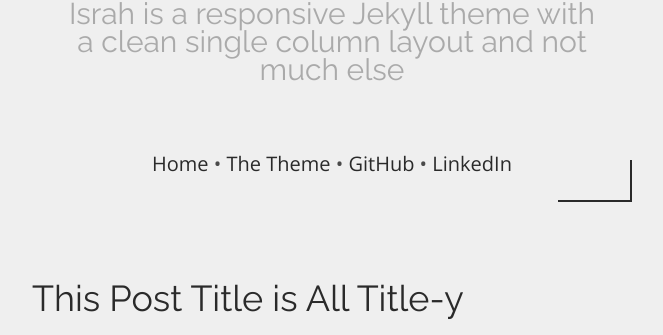
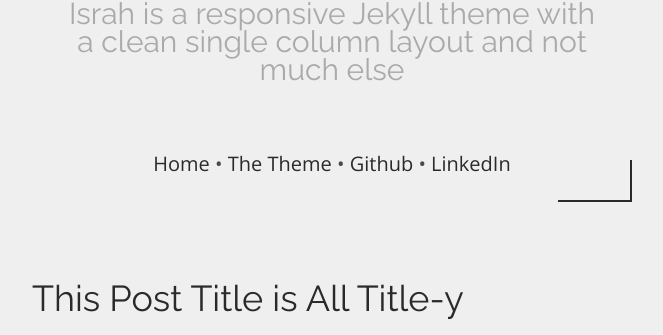
Before and after one commit to ezrasavard/israh-jekyll-theme, a Jekyll site: the page built from index.html, in a window 1280 px wide. Shown: the part 234-569 px from the top of the page, without its empty margins (308-971 px from the left). Built offline with Jekyll 4.4.1, drawn with Linux system fonts in a browser that asks for light colours; some web fonts are replaced; the list of posts is cut into pages by our own code.

Commit message:
more config less code for topbar

```diff
--- a/_config.yml
+++ b/_config.yml
@@ -3,9 +3,24 @@ email: git@ezrasavard.com
 greeting: Israh Theme Demo
 description: > # this means to ignore newlines until another tag
     Israh is a responsive Jekyll theme with a clean single column layout and not much else
-github:  ezrasavard
-linkedin: ezrasavard
 favicon: favicon.png
+navlinks:
+    -
+        text: Home
+        url: /
+        internal: True
+    -
+        text: The Theme
+        url: /theme
+        internal: True
+    -
+        text: Github
+        url: https://www.github.com/ezrasavard
+        internal: False
+    -
+        text: LinkedIn
+        url: https://www.linkedin.com/in/ezrasavard
+        internal: False
 
 # Build settings
 paginate: 3
@@ -21,9 +36,6 @@ excerpt_separator: "<!--more-->"
 sass:
     sass_dir: _sass
     style: compressed
-
-# cover images are expected to be 900px by 240px, or at least 15:4 aspect ratio
-# thumbnails look best with 3:1 or 5:2 ratios in this layout.
 defaults:
     -
         scope:
@@ -36,7 +48,6 @@ defaults:
             type: "posts"
         values:
             author: "Ezra Savard"
-            cover: "/media/header.jpg"
             layout: "post"
     -
         scope:
@@ -44,5 +55,9 @@ defaults:
             type: "pages"
         values:
             author: "Ezra Savard"
-            cover: "/media/header.jpg"
-            layout: "default"
+            layout: "page"
+    -
+        scope:
+            path: ""
+        values:
+            show-subtitle: false
--- a/_includes/topbar.html
+++ b/_includes/topbar.html
@@ -3,7 +3,7 @@
         <a class=navlink href="{{ site.baseurl }}/"><h1>{{ site.greeting }}</h1></a>
     </div>
     <div class=top-left-graphics-box></div>
-    {% if page.title == "Home" %}
+    {% if page.show-subtitle == true %}
         <div class=vanishing-box>
             <h2>{{ site.description }}</h2>
         </div>
@@ -11,26 +11,17 @@
 
     <nav>
         <span>
-            <a class=navlink href="{{ site.baseurl }}/">Home</a>
-            <span>&bull;</span>
-            {% for pages in site.pages %}
-                {% if pages.title != "Home" %}
-                    {% if forloop.first == False %}
-                        <span>&bull;</span>
-                    {% endif %}
-                    <a class=navlink href="{{ site.baseurl }}{{ pages.permalink }}">{{ pages.title }}</a>
+            {% for x in site.navlinks %}
+                {% if forloop.first == false %}
+                    <span>&bull;</span>
+                {% endif %}
+                {% if x.internal == true %}
+                    <a class=navlink href="{{ site.baseurl }}{{ x.url }}">{{ x.text }}</a>
+                {% else %}
+                    <a class=navlink href="{{ x.url }}">{{ x.text }}</a>
                 {% endif %}
             {% endfor %}
-            {% if site.github %}
-                <span>&bull;</span>
-                <a class=navlink href="https://www.github.com/{{ site.github }}">GitHub</a>
-            {% endif %}
-            {% if site.linkedin %}
-                <span>&bull;</span>
-                <a class=navlink href="https://www.linkedin.com/in/{{ site.linkedin }}">LinkedIn</a>
-            {% endif %}
         </span>
     </nav>
-
     <div class=bottom-right-graphics-box></div>
 </div>
--- a/index.html
+++ b/index.html
@@ -1,6 +1,7 @@
 ---
 layout: default
 title: Home
+show-subtitle: true
 ---
 
 <!-- This loops through the paginated posts -->
```
